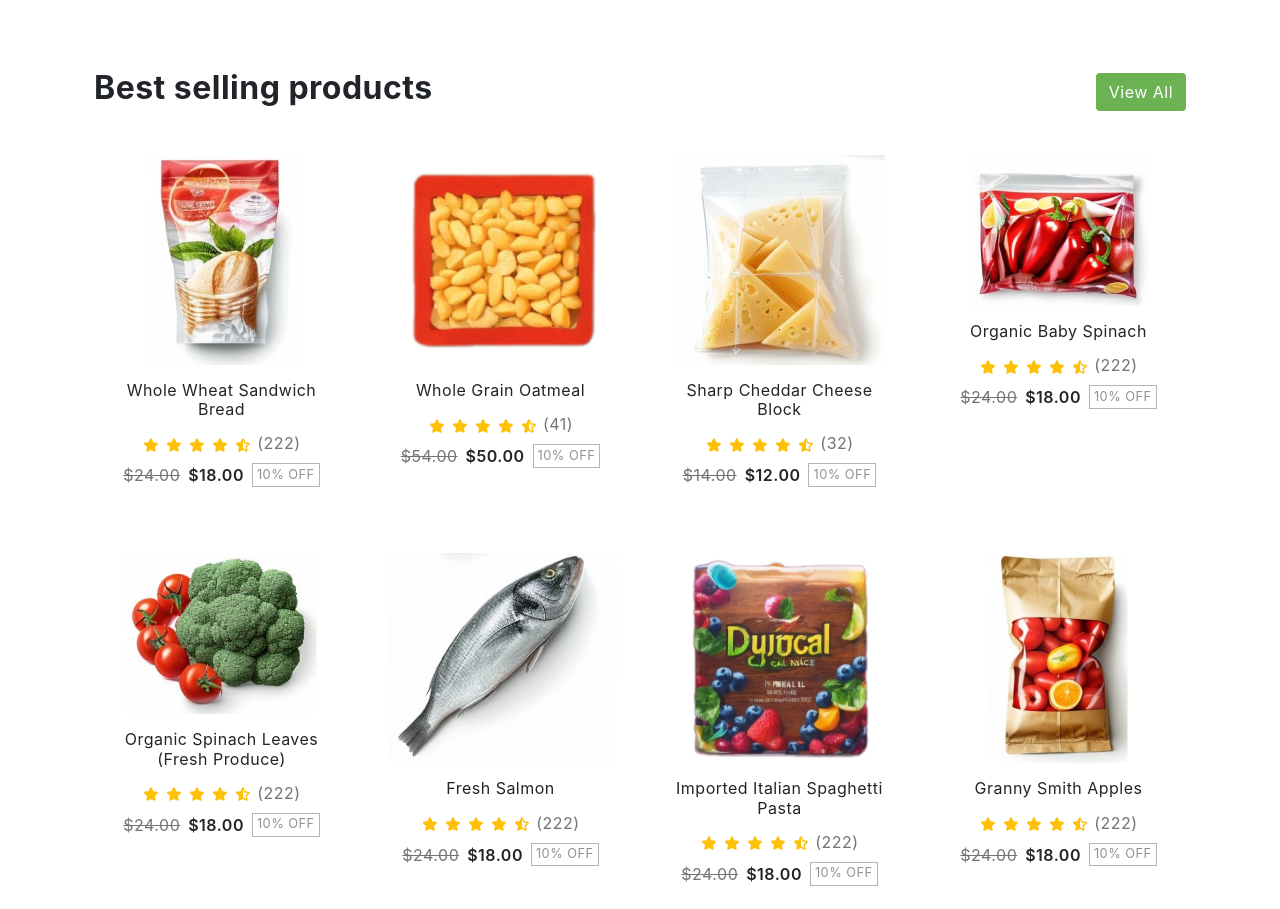
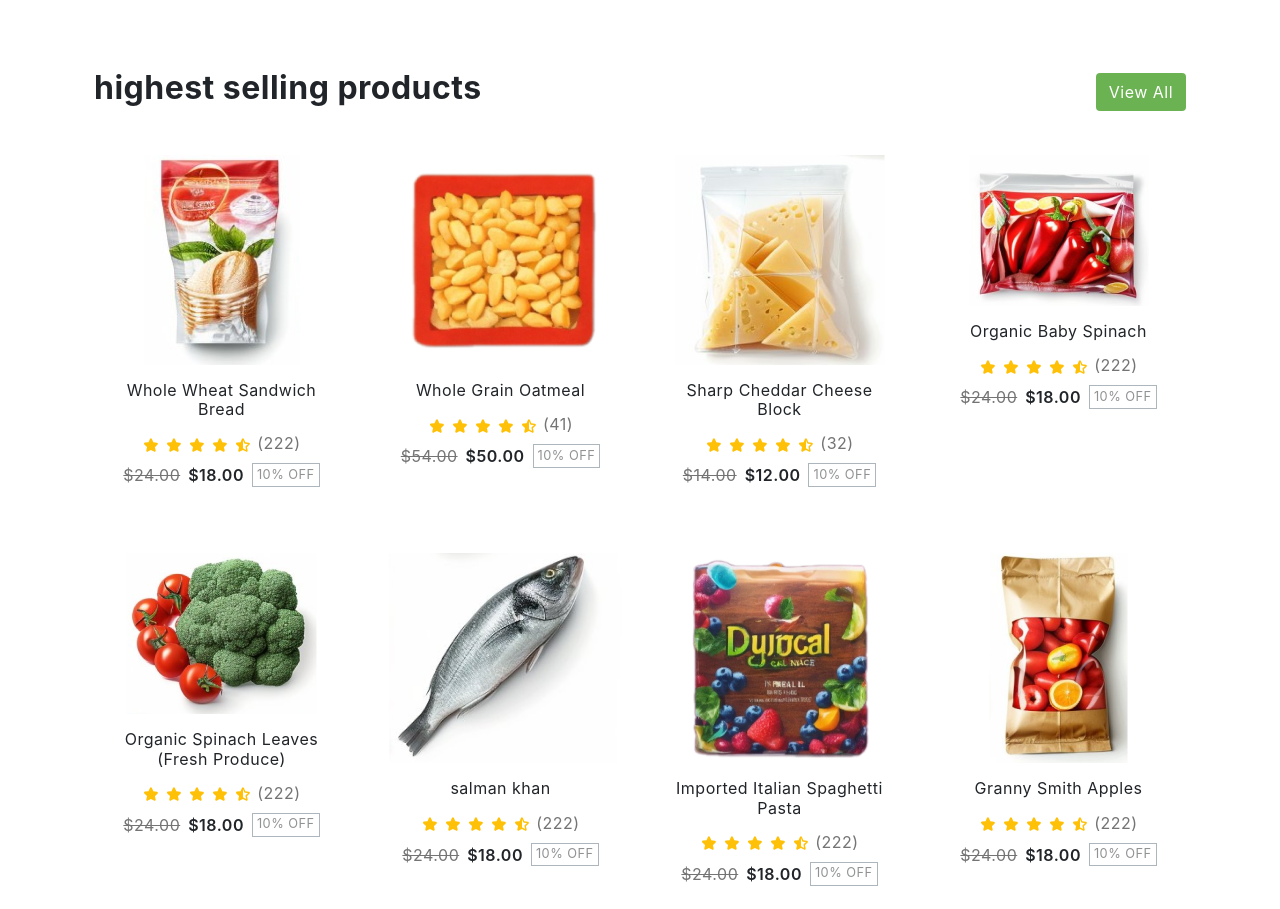
Before and after one commit to Muzammilhassan321/organic-1.0.0, a plain HTML site: page index.html in a window 1280 px wide. Shown: the part 1342-2251 px from the top of the page. Drawn offline with nearby package versions, Linux system fonts and the light colour scheme.

Commit message:
change word

```diff
--- a/index.html
+++ b/index.html
@@ -517,7 +517,7 @@ g<!DOCTYPE html>
 
             <div class="section-header d-flex flex-wrap justify-content-between my-4">
 
-              <h2 class="section-title">Best selling products</h2>
+              <h2 class="section-title">highest selling products</h2>
 
               <div class="d-flex align-items-center">
                 <a href="#" class="btn btn-primary rounded-1">View All</a>
@@ -715,7 +715,7 @@ g<!DOCTYPE html>
                     </a>
                   </figure>
                   <div class="d-flex flex-column text-center">
-                    <h3 class="fs-6 fw-normal">Fresh Salmon</h3>
+                    <h3 class="fs-6 fw-normal">salman khan</h3>
                     <div>
                       <span class="rating">
                         <svg width="18" height="18" class="text-warning"><use xlink:href="#star-full"></use></svg>
@@ -1648,7 +1648,7 @@ g<!DOCTYPE html>
 
             <div class="section-header d-flex justify-content-between my-4">
 
-              <h2 class="section-title">Just arrived</h2>
+              <h2 class="section-title">abi aya </h2>
 
               <div class="d-flex align-items-center">
                 <a href="#" class="btn btn-primary me-2">View All</a>
```
